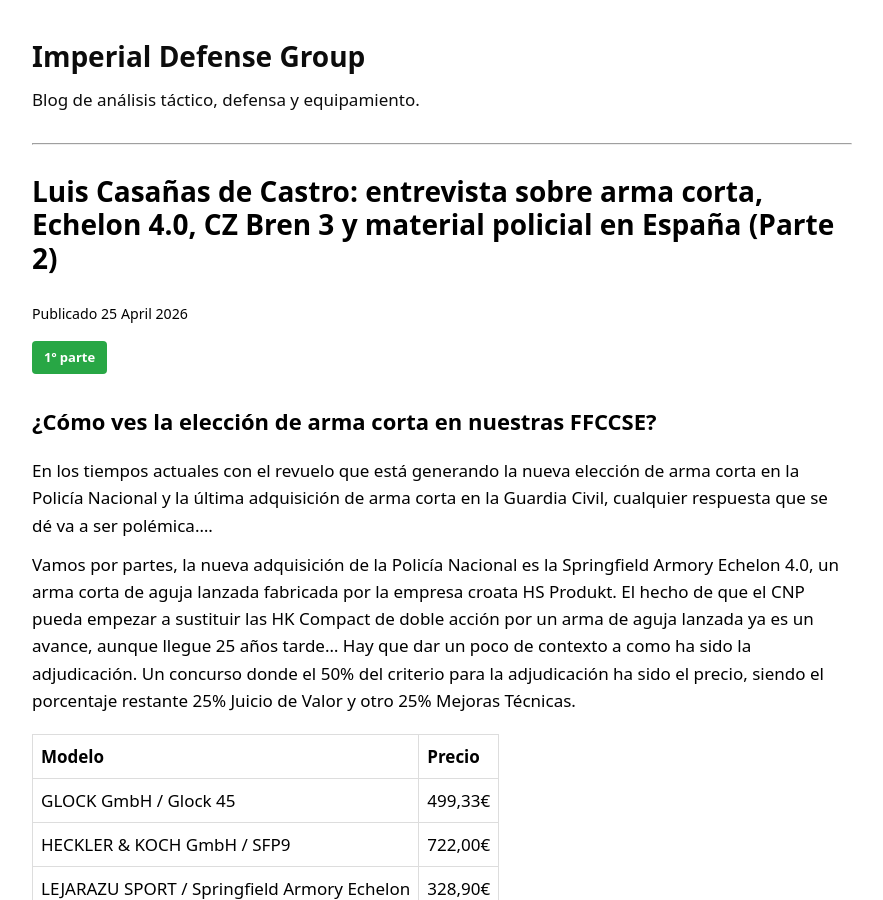
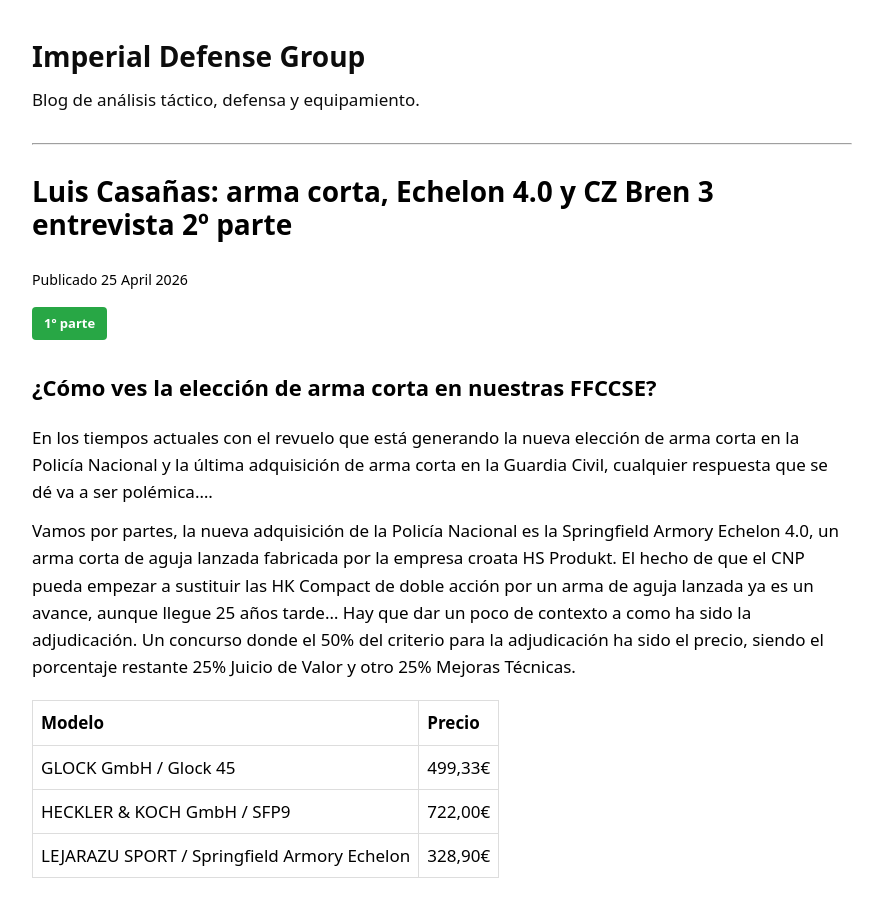
Before and after one commit to imperialdefensegroup/articulos, a Jekyll site: the page built from _posts/2026-04-25-entrevista-luis-casanas-parte-2.md, in a window 1280 px wide and 900 px high. Shown: the whole window, without its empty margins (198-1081 px from the left). Built offline with Jekyll 4.4.1, drawn with Linux system fonts in a browser that asks for light colours.

Commit message:
Update 2026-04-25-entrevista-luis-casanas-parte-2.md

```diff
--- a/_posts/2026-04-25-entrevista-luis-casanas-parte-2.md
+++ b/_posts/2026-04-25-entrevista-luis-casanas-parte-2.md
@@ -1,6 +1,6 @@
 ---
 layout: post
-title: "Luis Casañas de Castro: entrevista sobre arma corta, Echelon 4.0, CZ Bren 3 y material policial en España (Parte 2)"
+title: "Luis Casañas: arma corta, Echelon 4.0 y CZ Bren 3 entrevista 2º parte"
 date: 2026-04-25
 permalink: /entrevista-luis-casanas-parte-2/
 ---
```
